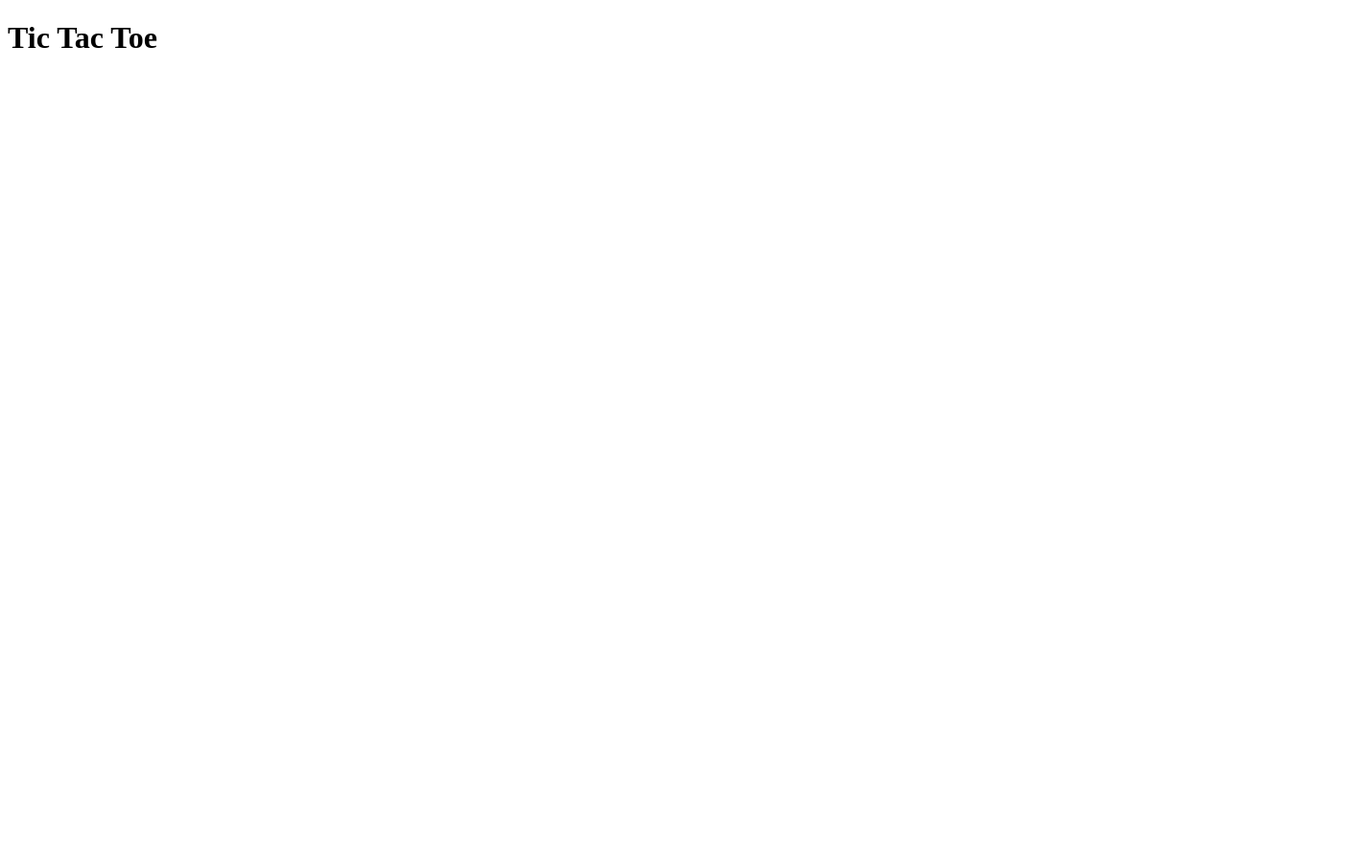
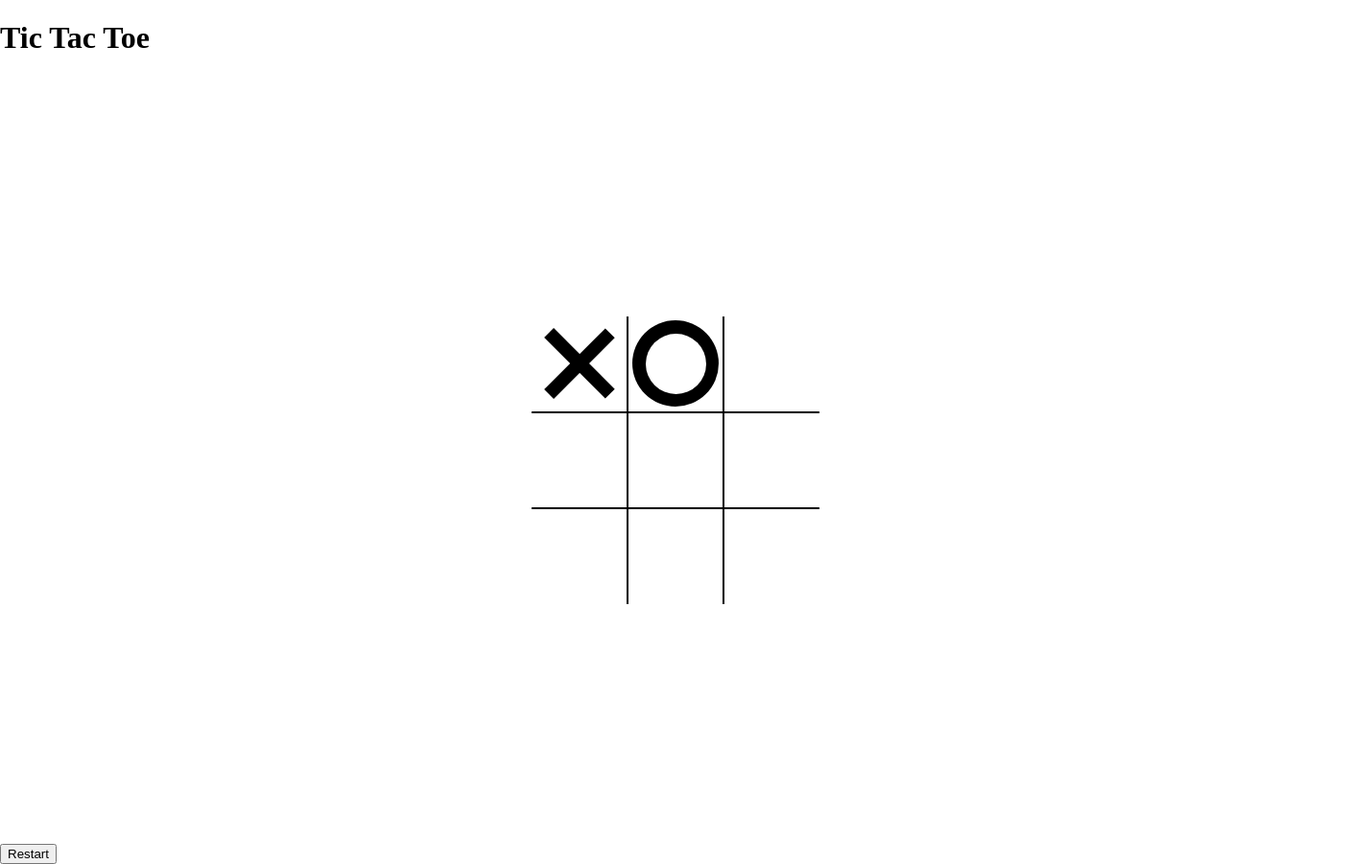
Before and after one commit to Aldo-Portillo-Frontend-Projects/tictactoe, a plain HTML site: page index.html in a window 1280 px wide. Shown: the whole page at 96% size, 1408 px wide, since content can reach past the window. Before the commit the page ends 800 px from the top, so only its background shows below. Drawn offline with Linux system fonts and the light colour scheme.

Commit message:
Create board, X  and O in CSS

```diff
--- a/index.html
+++ b/index.html
@@ -11,8 +11,8 @@
 <body>
     <h1>Tic Tac Toe</h1>
     <div class="board" id="board">
-        <div class="cell" data-cell></div>
-        <div class="cell" data-cell></div>
+        <div class="cell x" data-cell></div>
+        <div class="cell circle" data-cell></div>
         <div class="cell" data-cell></div>
         <div class="cell" data-cell></div>
         <div class="cell" data-cell></div>
@@ -23,6 +23,7 @@
     </div>
     <div class="winning-message" id="winningMessage">
         <div data-winning-message-text></div>
+        <button id="restart-button">Restart</button>
     </div>
 </body>
 </html>
--- a/style.css
+++ b/style.css
@@ -0,0 +1,89 @@
+*, *::after, *::before {
+    box-sizing: border-box;
+}
+
+:root{
+    --cell-size: 100px;
+    --mark-size: calc(var(--cell-size) *.9);
+}
+
+body{
+    margin: 0;
+}
+
+.board {
+    width: 110vw;
+    height: 100vh;
+    display: grid;
+    justify-content: center;
+    align-content: center;
+    justify-items: center;
+    align-items: center;
+    grid-template-columns: repeat(3, auto);
+}
+
+.cell{
+    width: var(--cell-size);
+    height: var(--cell-size);
+    border: 1px solid black;
+    display: flex;
+    justify-content: center;
+    align-items: center;
+    position: relative;
+}
+
+.cell:first-child,
+.cell:nth-child(2),
+.cell:nth-child(3) {
+    border-top: none;
+}
+
+.cell:nth-child(3n + 1){
+    border-left: none;
+}
+
+.cell:nth-child(3n + 3){
+    border-right: none;
+}
+
+.cell:last-child,
+.cell:nth-child(8),
+.cell:nth-child(7) {
+    border-bottom: none;
+}
+
+.cell.x::before,
+.cell.x::after {
+    content: '';
+    position: absolute;
+    width: calc(var(--mark-size) * .15);
+    height: var(--mark-size);
+    background-color: black;
+}
+
+.cell.x::before {
+    transform: rotate(45deg);
+}
+
+.cell.x::after{
+    transform: rotate(-45deg);
+}
+
+.cell.circle::before,
+.cell.circle::after {
+    content: '';
+    position: absolute;
+    border-radius: 50%;
+}
+
+.cell.circle::before {
+    width: var(--mark-size);
+    height: var(--mark-size);
+    background-color: black;
+}
+
+.cell.cell.circle::after{
+    width: calc(var(--mark-size) * .7);
+    height: calc(var(--mark-size) * .7);
+    background-color: white;
+}
```
